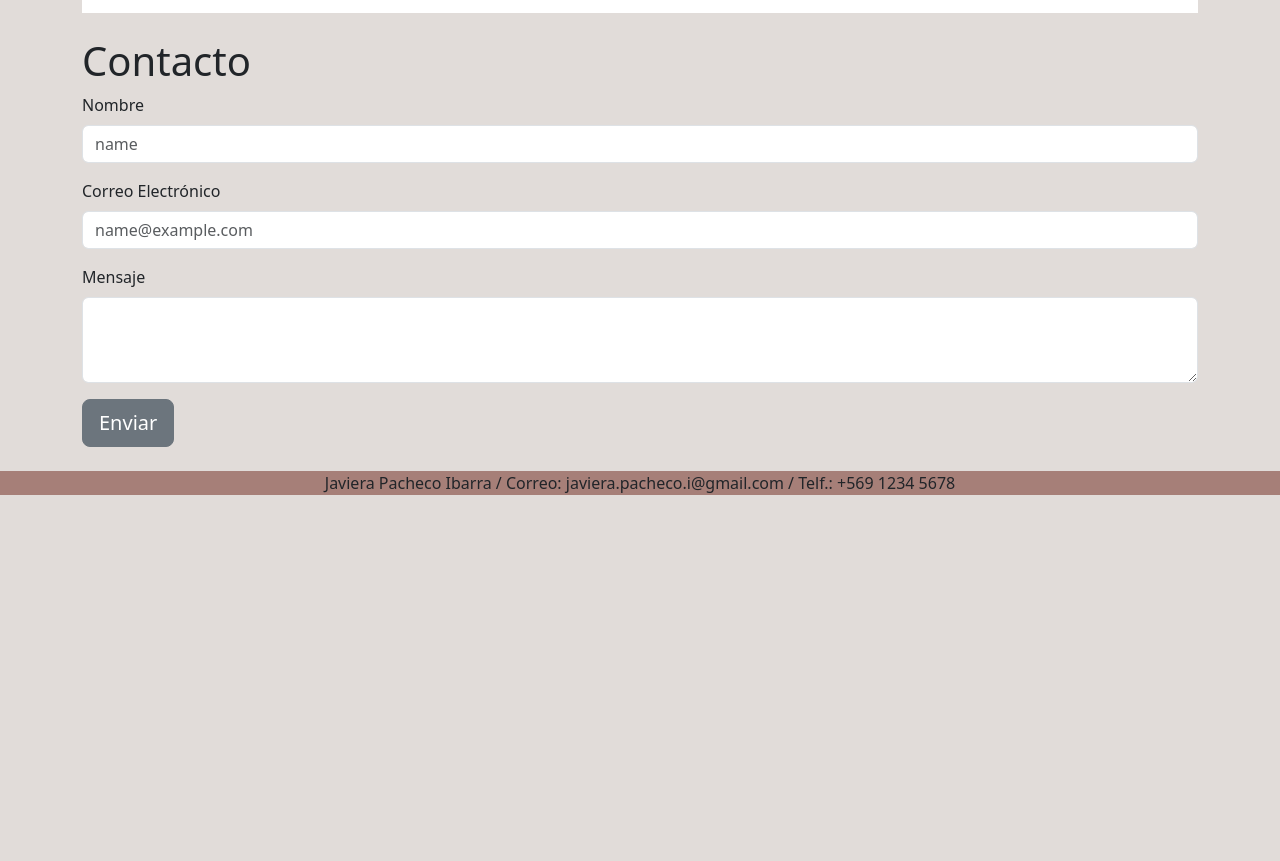
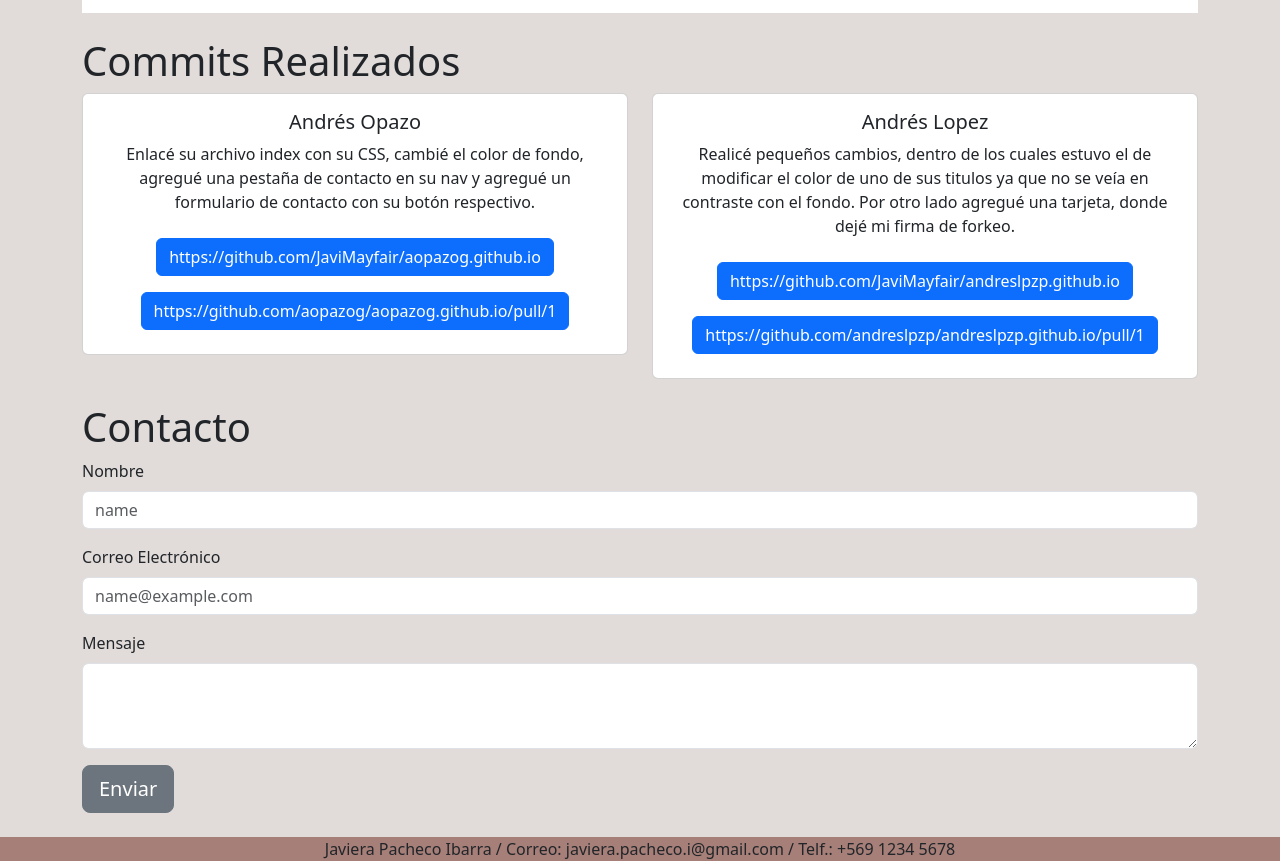
Before and after one commit to JaviMayfair/JaviMayfair.github.io, a plain HTML site: page index.html in a window 1280 px wide. Shown: the part 4153-5014 px from the top of the page. Before the commit the page ends 4648 px from the top, so only its background shows below. Drawn offline with nearby package versions, Linux system fonts and the light colour scheme.

Commit message:
Agregué dos cards con los proyectos a los cuales hice commit

```diff
--- a/index.html
+++ b/index.html
@@ -370,6 +370,31 @@
       </div>
     </section>
     <section class="my-4">
+      <h1>Commits Realizados</h1>
+      <div class="row">
+        <div class="col-sm-6 mb-3 mb-sm-0">
+          <div class="card text-center">
+            <div class="card-body">
+              <h5 class="card-title">Andrés Opazo</h5>
+              <p class="card-text">Enlacé su archivo index con su CSS, cambié el color de fondo, agregué una pestaña de contacto en su nav y agregué un formulario de contacto con su botón respectivo.</p>
+              <a href="#" class="btn btn-primary my-2">https://github.com/JaviMayfair/aopazog.github.io</a>
+              <a href="#" class="btn btn-primary my-2">https://github.com/aopazog/aopazog.github.io/pull/1</a>
+            </div>
+          </div>
+        </div>
+        <div class="col-sm-6">
+          <div class="card text-center">
+            <div class="card-body">
+              <h5 class="card-title">Andrés Lopez</h5>
+              <p class="card-text">Realicé pequeños cambios, dentro de los cuales estuvo el de modificar el color de uno de sus titulos ya que no se veía en contraste con el fondo. Por otro lado agregué una tarjeta, donde dejé mi firma de forkeo.</p>
+              <a href="#" class="btn btn-primary my-2"> https://github.com/JaviMayfair/andreslpzp.github.io </a>
+              <a href="#" class="btn btn-primary my-2"> https://github.com/andreslpzp/andreslpzp.github.io/pull/1 </a>
+            </div>
+          </div>
+        </div>
+      </div>
+    </section>
+    <section class="my-4">
       <h1>Contacto</h1>
         <div class="mb-3">
           <label for="exampleFormControlInput1" class="form-label">Nombre</label>
```
